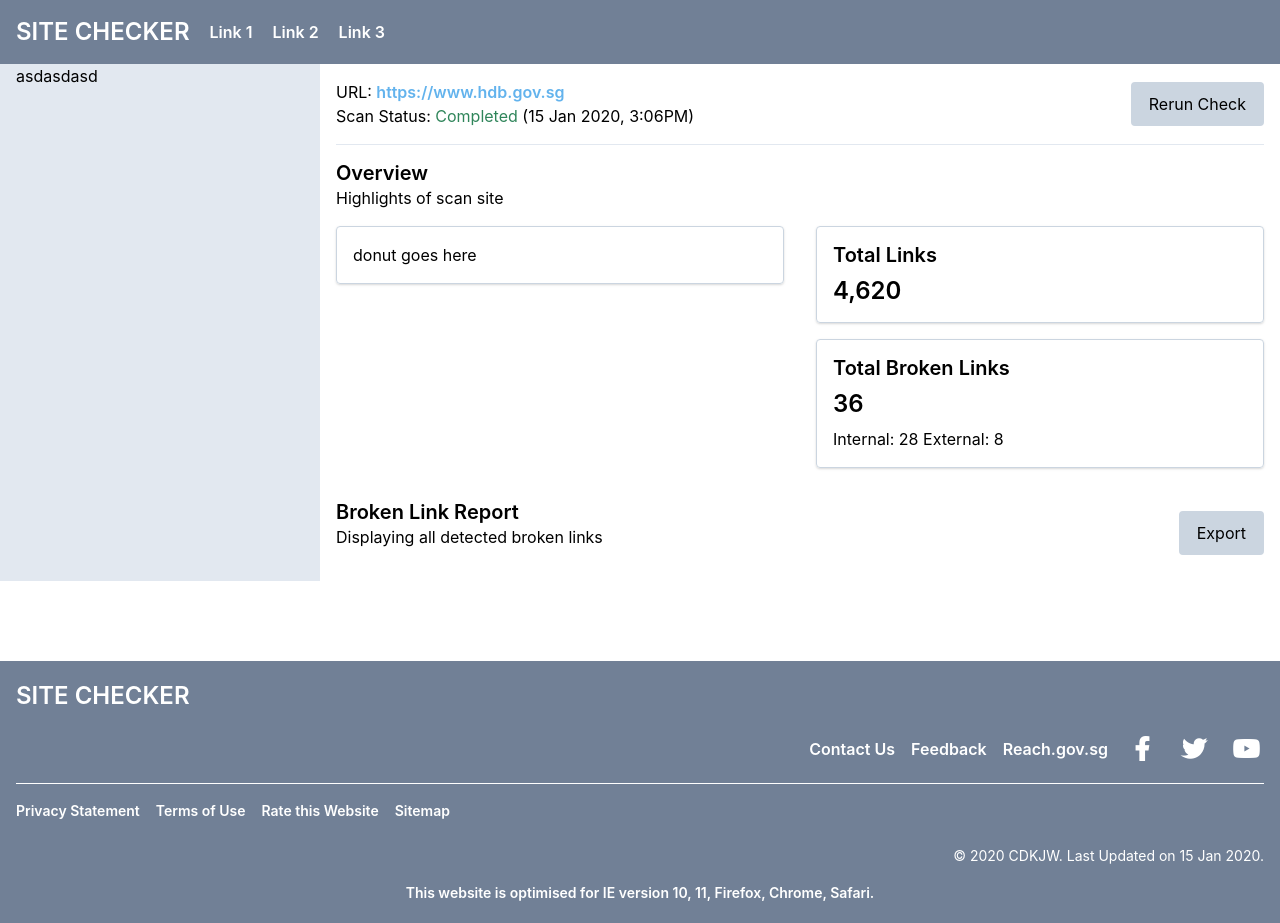
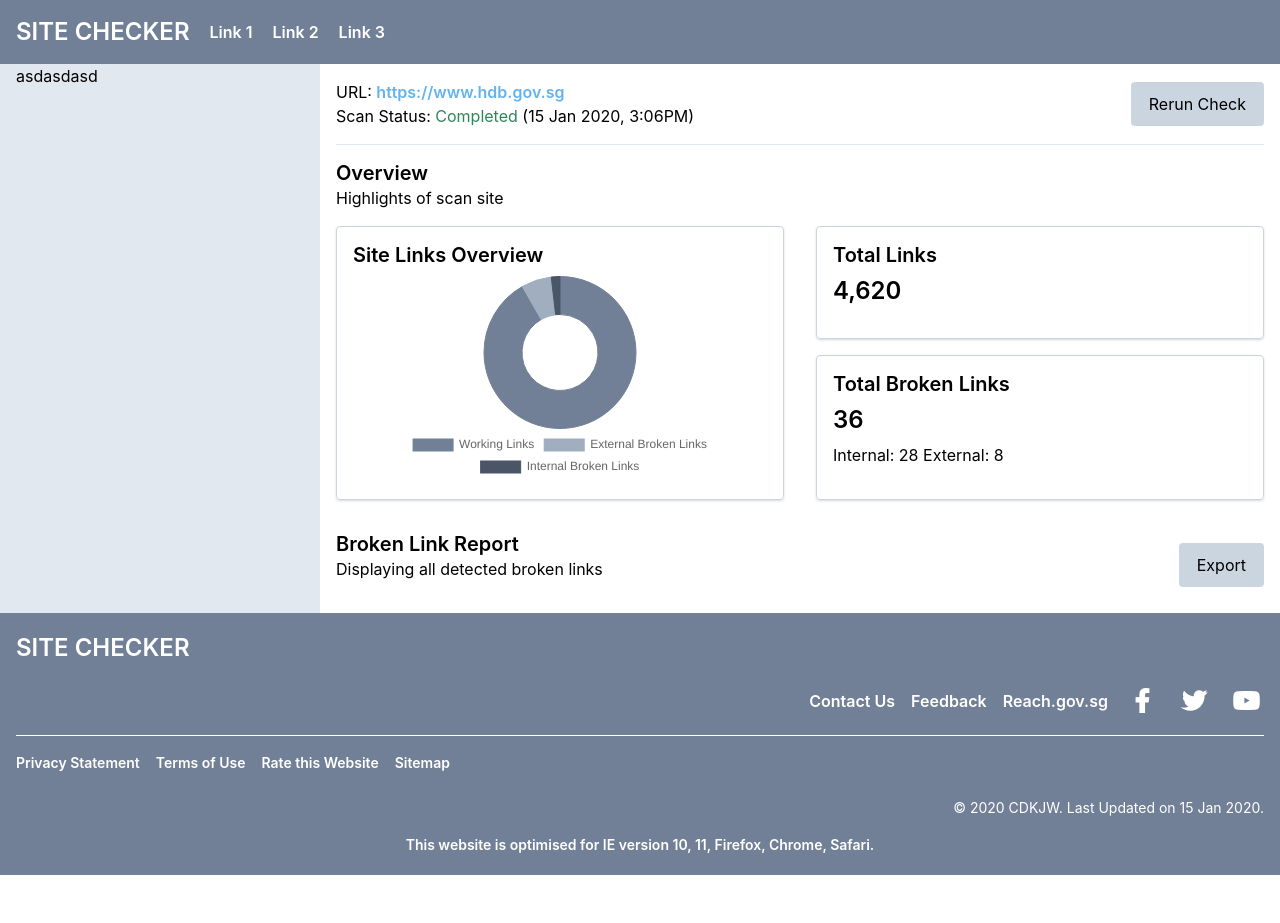
Before and after one commit to Milleus/euterpe, a React (Create React App) app in the folder demo-dashboard/: page / in a window 1280 px wide. After the commit the page ends 875 px from the top, so only its background shows below. Built offline with nearby package versions, Linux system fonts and the light colour scheme.

Commit message:
[dave] add doughnut chart

```diff
--- a/demo-dashboard/package.json
+++ b/demo-dashboard/package.json
@@ -6,6 +6,7 @@
     "@testing-library/jest-dom": "^4.2.4",
     "@testing-library/react": "^9.3.2",
     "@testing-library/user-event": "^7.1.2",
+    "chart.js": "^2.9.3",
     "node-sass": "^4.13.0",
     "react": "^16.12.0",
     "react-dom": "^16.12.0",
@@ -34,6 +35,7 @@
     ]
   },
   "devDependencies": {
+    "@types/chart.js": "^2.9.9",
     "@types/classnames": "^2.2.9",
     "@typescript-eslint/eslint-plugin": "^2.15.0",
     "@typescript-eslint/parser": "^2.15.0",
--- a/demo-dashboard/src/components/PageFooter/PageFooter.tsx
+++ b/demo-dashboard/src/components/PageFooter/PageFooter.tsx
@@ -70,7 +70,7 @@ const PageFooter: FC<{}> = () => {
   };
 
   return (
-    <footer className="bg-gray-600 text-white py-5 mt-20">
+    <footer className="bg-gray-600 text-white py-5">
       <GridContainer>
         <h2 className="font-sans text-white mb-5">SITE CHECKER</h2>
 
--- a/demo-dashboard/src/components/SectionSiteOverview/SectionSiteOverview.tsx
+++ b/demo-dashboard/src/components/SectionSiteOverview/SectionSiteOverview.tsx
@@ -1,6 +1,20 @@
 import React, { FC } from "react";
 
+import ChartDoughnut from "../../shared-components/ChartDoughnut";
+
 const SectionSiteOverview: FC<{}> = () => {
+  const chartData = {
+    labels: ["Working Links", "External Broken Links", "Internal Broken Links"],
+    datasets: [
+      {
+        data: [400, 28, 8], // Specify the data values array
+        backgroundColor: ["#718096", "#a0aec0", "#4a5568"],
+        borderColor: ["#718096", "#a0aec0", "#4a5568"],
+        borderWidth: 1
+      }
+    ]
+  };
+
   return (
     <div className="my-4">
       <h3>Overview</h3>
@@ -9,17 +23,18 @@ const SectionSiteOverview: FC<{}> = () => {
       <div className="flex -mx-4">
         <div className="w-full sm:1/2 px-4">
           <div className="border border-gray-400 rounded shadow p-4">
-            donut goes here
+            <h3 className="mb-2 ">Site Links Overview</h3>
+            <ChartDoughnut data={chartData} />
           </div>
         </div>
 
-        <div className="w-full sm:1/2 px-4">
-          <div className="border border-gray-400 rounded shadow p-4 mb-4">
+        <div className="w-full sm:1/2 px-4 flex flex-col">
+          <div className="flex-grow border border-gray-400 rounded shadow p-4 mb-4">
             <h3 className="mb-2 ">Total Links</h3>
             <h2>4,620</h2>
           </div>
 
-          <div className="border border-gray-400 rounded shadow p-4">
+          <div className="flex-grow border border-gray-400 rounded shadow p-4">
             <h3 className="mb-2 ">Total Broken Links</h3>
             <h2 className="mb-2">36</h2>
             <p>Internal: 28 External: 8</p>
--- /dev/null
+++ b/demo-dashboard/src/shared-components/ChartDoughnut/ChartDoughnut.tsx
@@ -0,0 +1,36 @@
+import Chart, { ChartData } from "chart.js";
+import React, { FC, useEffect, useRef } from "react";
+
+interface Props {
+  data: ChartData;
+}
+
+const ChartDoughnut: FC<Props> = ({ data }) => {
+  const chartRef = useRef<HTMLCanvasElement>(null);
+
+  useEffect(() => {
+    const { current } = chartRef;
+
+    if (current) {
+      const ctx = current.getContext("2d");
+
+      if (ctx) {
+        new Chart(ctx, {
+          type: "doughnut",
+          data,
+          options: {
+            responsive: true,
+            maintainAspectRatio: true,
+            legend: {
+              position: "bottom"
+            }
+          }
+        });
+      }
+    }
+  }, [data]);
+
+  return <canvas width="300" ref={chartRef}></canvas>;
+};
+
+export default ChartDoughnut;
--- /dev/null
+++ b/demo-dashboard/src/shared-components/ChartDoughnut/index.tsx
@@ -0,0 +1 @@
+export { default } from "./ChartDoughnut";
```
Also changed, not shown: 1 other file (tests, documents, lock files or other folders).
